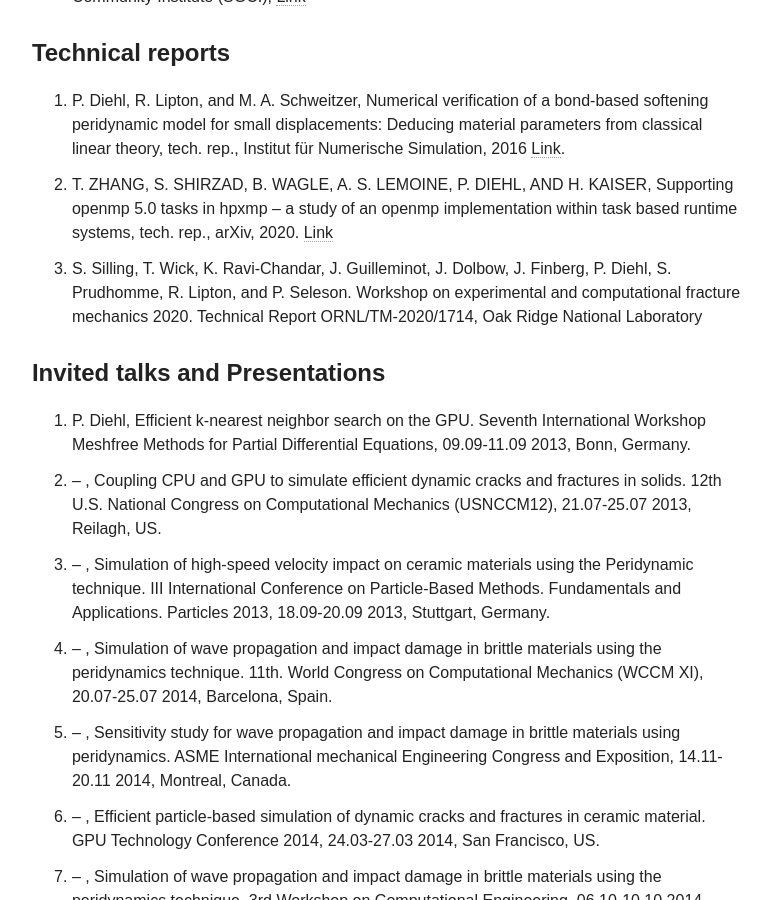
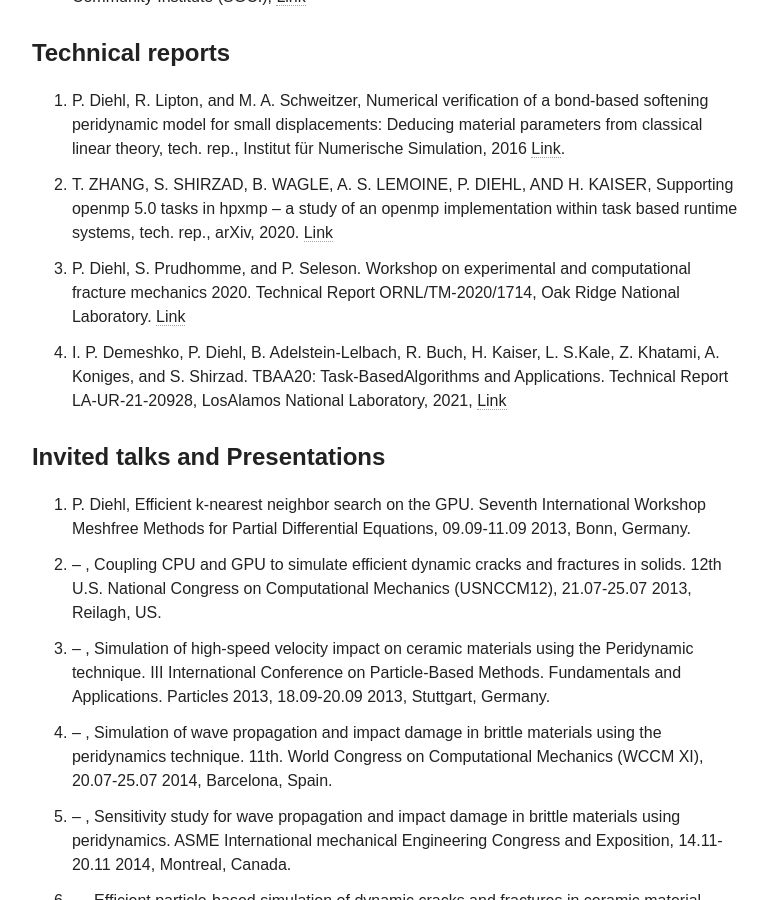
Before and after one commit to diehlpk/diehlpk.github.io, a Jekyll site: the page built from cv/index.md, in a window 1280 px wide and 900 px high, scrolled down 5160 px. Shown: the whole window, without its empty margins (254-1025 px from the left). Built offline with Jekyll 4.4.1, drawn with Linux system fonts in a browser that asks for light colours; nearby versions of some CDN libraries; some web fonts are replaced.

Commit message:
Update CV

```diff
--- a/cv/index.md
+++ b/cv/index.md
@@ -138,7 +138,8 @@ Supercomputers (DLS), pages 20–30, 2020. [Link](https://ieeexplore.ieee.org/ab
 2. T. ZHANG, S. SHIRZAD, B. WAGLE, A. S. LEMOINE, P. DIEHL, AND H. KAISER, Supporting
 openmp 5.0 tasks in hpxmp – a study of an openmp implementation within task based
 runtime systems, tech. rep., arXiv, 2020. [Link](https://arxiv.org/abs/2002.07970)
-3. S. Silling, T. Wick, K. Ravi-Chandar, J. Guilleminot, J. Dolbow, J. Finberg, P. Diehl, S. Prudhomme, R. Lipton, and P. Seleson. Workshop on experimental and computational fracture mechanics 2020. Technical Report ORNL/TM-2020/1714, Oak Ridge National Laboratory
+3. P. Diehl, S. Prudhomme, and P. Seleson. Workshop on experimental and computational fracture mechanics 2020. Technical Report ORNL/TM-2020/1714, Oak Ridge National Laboratory. [Link](https://info.ornl.gov/sites/publications/Files/Pub146693.pdf)
+4. I. P. Demeshko, P. Diehl, B. Adelstein-Lelbach, R. Buch, H. Kaiser, L. S.Kale, Z. Khatami, A. Koniges, and S. Shirzad. TBAA20: Task-BasedAlgorithms and Applications. Technical Report LA-UR-21-20928, LosAlamos National Laboratory, 2021, [Link](https://permalink.lanl.gov/object/tr?what=info:lanl-repo/lareport/LA-UR-21-20928)
 
 #### Invited talks and Presentations
 1. P. Diehl, Efficient k-nearest neighbor search on the GPU. Seventh International Workshop Meshfree Methods for Partial Differential Equations, 09.09-11.09 2013, Bonn, Germany.
```
